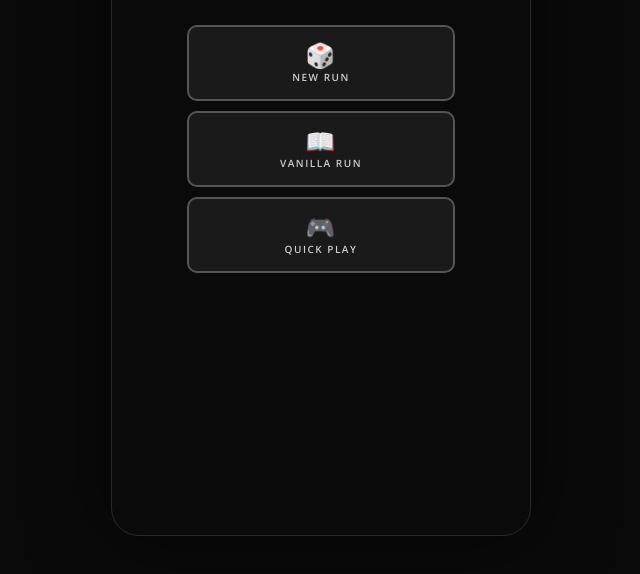
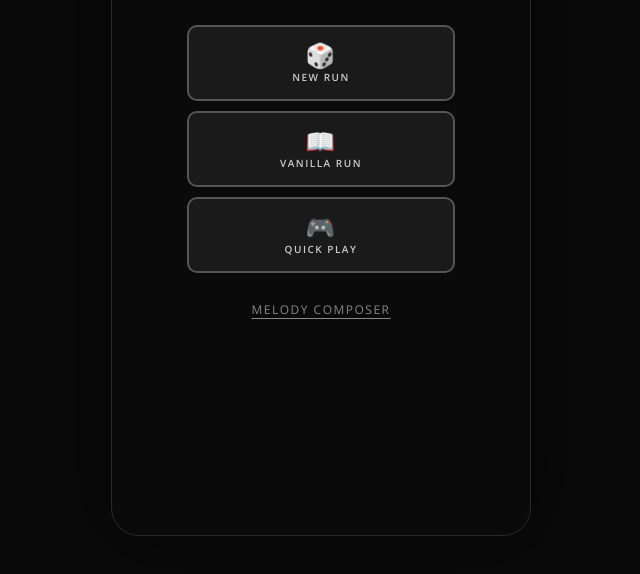
Before and after one commit to biorand/puzzle, a website with bundled scripts: page index.html in a window 1280 px wide. Shown: the part 204-778 px from the top of the page, without its empty margins (319-959 px from the left). Built offline with nearby package versions, Linux system fonts and the light colour scheme; files whose address does not match are found by name.

Commit message:
Add melody composer entry point to the main menu

```diff
--- a/src/components/puzzle-menu.ts
+++ b/src/components/puzzle-menu.ts
@@ -15,6 +15,10 @@ export class PuzzleMenu extends LitElement {
 
     private _onQuickPlay(): void {
         this.dispatchEvent(new CustomEvent('quick-play', { bubbles: true, composed: true }));
+    }
+
+    private _onMelody(): void {
+        this.dispatchEvent(new CustomEvent('melody', { bubbles: true, composed: true }));
     }
 
     render() {
@@ -36,6 +40,7 @@ export class PuzzleMenu extends LitElement {
                         <span class="menu-run-btn-label">Quick Play</span>
                     </button>
                 </div>
+                <button id="menu-melody-btn" @click=${this._onMelody}>Melody Composer</button>
             </div>
         `;
     }
--- a/src/components/repuzzles-app.ts
+++ b/src/components/repuzzles-app.ts
@@ -208,6 +208,10 @@ export class RepuzzlesApp extends LitElement {
 
     private _onQuickPlay(): void {
         location.hash = '#/quickplay';
+    }
+
+    private _onMelody(): void {
+        location.hash = '#/melody';
     }
 
     private _onPuzzleSelect(id: string): void {
@@ -476,6 +480,7 @@ export class RepuzzlesApp extends LitElement {
                 @vanilla-run=${this._onVanillaRun}
                 @random-run=${this._onRandomRun}
                 @quick-play=${this._onQuickPlay}
+                @melody=${this._onMelody}
             ></puzzle-menu>
         `;
     }
--- a/style.css
+++ b/style.css
@@ -2577,6 +2577,25 @@ settings-page {
     line-height: 1.2;
 }
 
+#menu-melody-btn {
+    padding: 8px 16px;
+    background: none;
+    border: none;
+    color: #888;
+    font-family: inherit;
+    font-size: 12px;
+    letter-spacing: 1.5px;
+    text-transform: uppercase;
+    text-decoration: underline;
+    text-underline-offset: 4px;
+    cursor: pointer;
+    transition: color 0.15s;
+}
+
+#menu-melody-btn:hover {
+    color: #ff6600;
+}
+
 /* ── Run Host ── */
 
 run-host {
```
Also changed, not shown: e2e/menu.spec.ts (+10 -0 lines).
